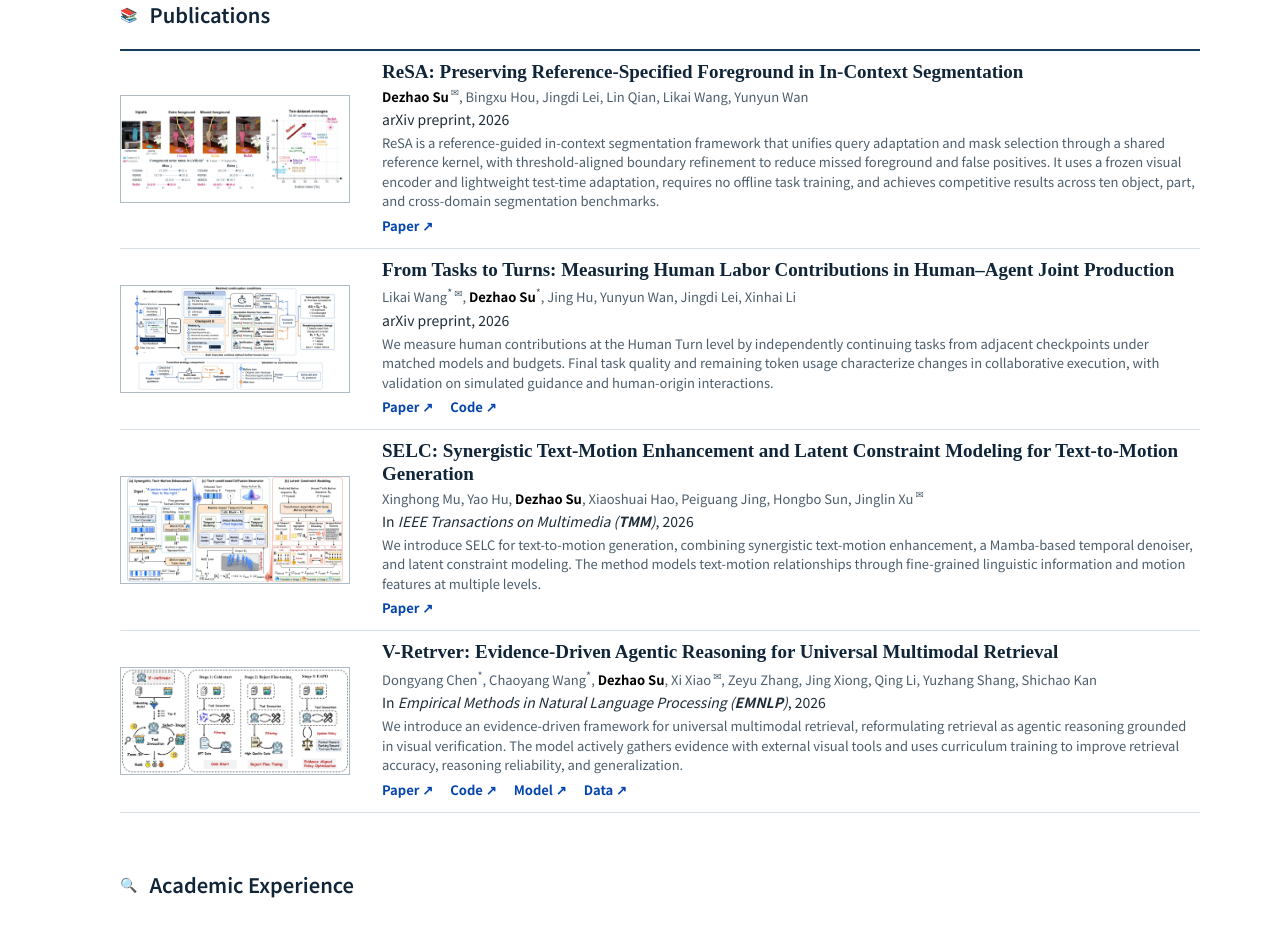
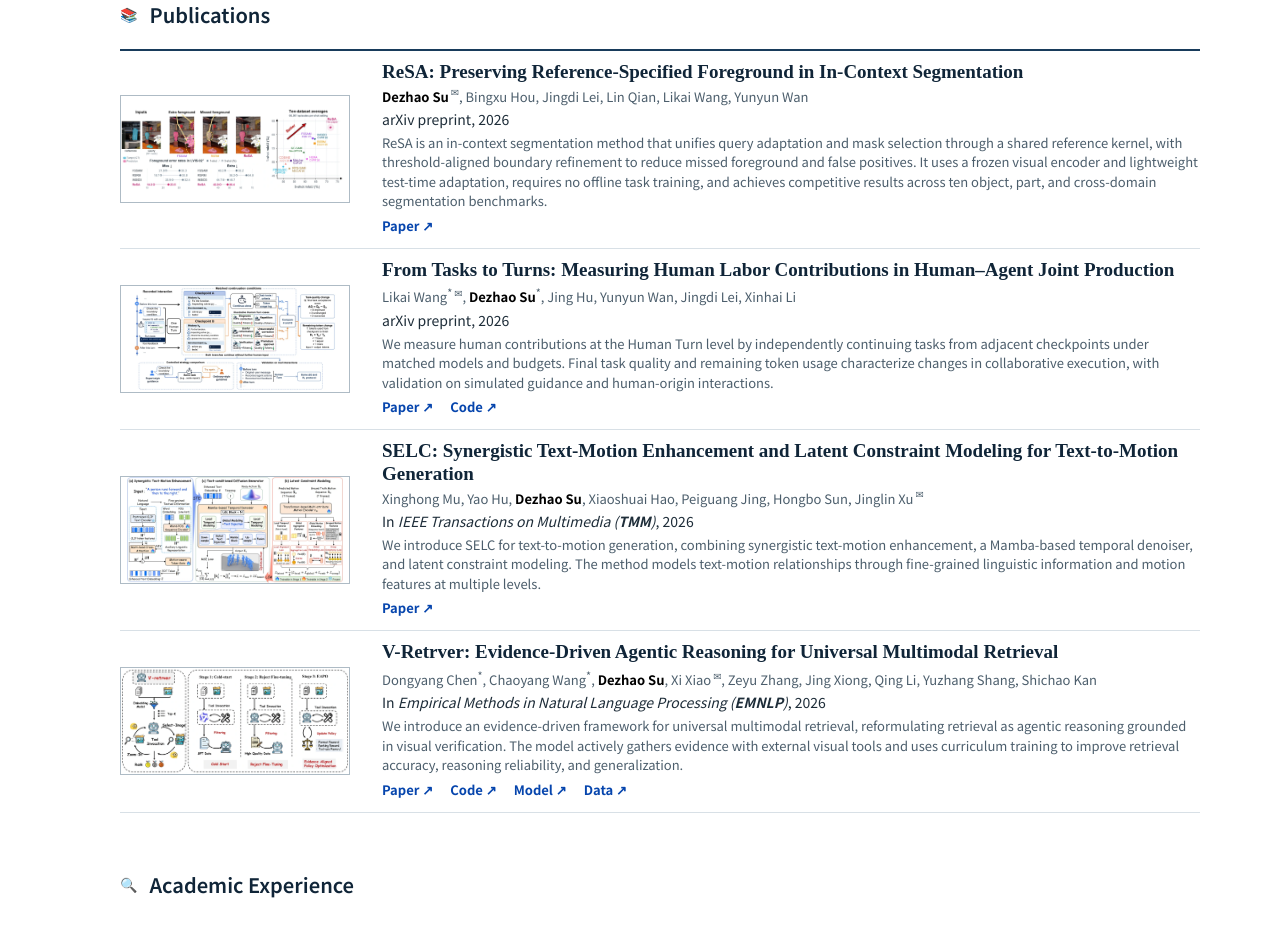
Before and after one commit to sudezhao2002/sudezhao2002.github.io, a plain HTML site: page en.html in a window 1280 px wide. Shown: the part 968-1894 px from the top of the page. Drawn offline with Linux system fonts and the light colour scheme.

Commit message:
调整ReSA上下文分割方法简介

```diff
--- a/en.html
+++ b/en.html
@@ -274,7 +274,7 @@
                 </p>
                 <p class="publication-venue">arXiv preprint, 2026</p>
                 <p class="publication-description">
-                  ReSA is a reference-guided in-context segmentation framework that unifies query adaptation and mask selection through a shared reference kernel, with threshold-aligned boundary refinement to reduce missed foreground and false positives. It uses a frozen visual encoder and lightweight test-time adaptation, requires no offline task training, and achieves competitive results across ten object, part, and cross-domain segmentation benchmarks.
+                  ReSA is an in-context segmentation method that unifies query adaptation and mask selection through a shared reference kernel, with threshold-aligned boundary refinement to reduce missed foreground and false positives. It uses a frozen visual encoder and lightweight test-time adaptation, requires no offline task training, and achieves competitive results across ten object, part, and cross-domain segmentation benchmarks.
                 </p>
                 <div class="publication-links">
                   <a class="publication-link" href="https://arxiv.org/abs/2611.27341" target="_blank" rel="noreferrer">Paper ↗</a>
```
Also changed, not shown: index.html (+1 -1 lines).
